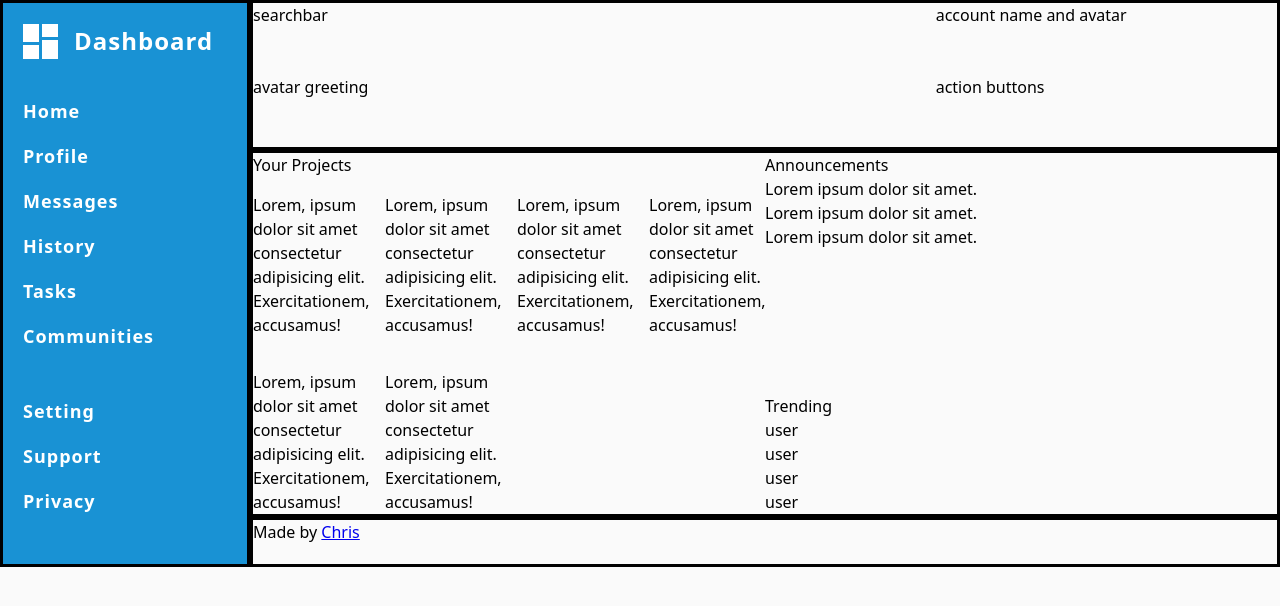
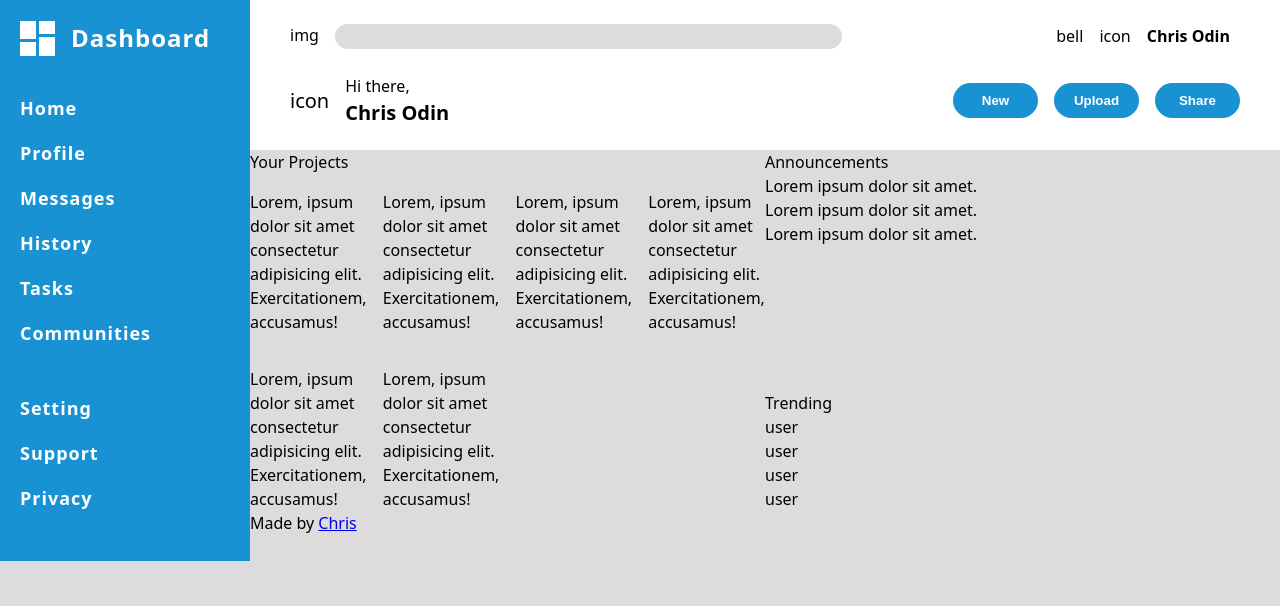
Before and after one commit to SVNRiS3/admin-dashboard, a plain HTML site: page index.html in a window 1280 px wide. Drawn offline with Linux system fonts and the light colour scheme.

Commit message:
Style header

```diff
--- a/index.html
+++ b/index.html
@@ -11,10 +11,25 @@
 	<body>
 		<div class="container">
 			<header>
-				<div class="search">searchbar</div>
-				<div class="account">account name and avatar</div>
-				<div class="details">avatar greeting</div>
-				<div class="actions">action buttons</div>
+				<div class="search">
+					<span class="search-icon">img</span
+					><input type="search" name="search" id="search" />
+				</div>
+				<div class="account">
+					<span class="notification-icon">bell</span
+					><span class="personal-icon">icon</span>
+					<div class="username">Chris Odin</div>
+				</div>
+				<div class="details">
+					<span class="personal-icon big">icon</span>
+					<div class="greeting">Hi there,</div>
+					<div class="username big">Chris Odin</div>
+				</div>
+				<div class="actions">
+					<button class="action-button">New</button
+					><button class="action-button">Upload</button
+					><button class="action-button">Share</button>
+				</div>
 			</header>
 			<div class="sidebar">
 				<div class="dashboard-title">
--- a/style.css
+++ b/style.css
@@ -6,10 +6,13 @@
 
 :root {
 	font-size: 62.5%;
+	--bg-color: rgb(220, 220, 220);
+	--main-color: white;
+	--side-color: #1992d4;
 }
 
 body {
-	background-color: rgb(250, 250, 250);
+	background-color: var(--bg-color);
 	font-family: system-ui, "Segoe UI", Roboto, Helvetica, Arial,
 		sans-serif, "Apple Color Emoji", "Segoe UI Emoji",
 		"Segoe UI Symbol";
@@ -17,18 +20,72 @@ body {
 	line-height: 1.5;
 }
 
-.container > * {
-	border: 3px solid black;
-}
-
 .container {
 	display: grid;
 	grid-template: 150px 1fr 50px / 250px 1fr;
 }
 
+header {
+	display: grid;
+	grid-template-columns: 2fr 1fr;
+	background-color: var(--main-color);
+	padding: 10px 40px;
+	align-items: center;
+}
+
+header #search {
+	appearance: none;
+	border: none;
+	border-radius: 16px;
+	background-color: var(--bg-color);
+	margin: 0 16px;
+	padding: 0.5rem;
+	width: 80%;
+}
+
+.account {
+	padding-right: 10px;
+}
+
+.username {
+	font-weight: bold;
+}
+
+.details {
+	display: grid;
+	grid-template-columns: min-content 1fr;
+	gap: 0 16px;
+	align-items: center;
+}
+
+.details .personal-icon {
+	grid-row: 1 / 3;
+}
+
+.big {
+	font-size: 2rem;
+}
+
+.account,
+.actions {
+	display: flex;
+	justify-content: end;
+	gap: 16px;
+}
+
+.action-button {
+	background-color: var(--side-color);
+	color: white;
+	font-weight: bold;
+	border: none;
+	border-radius: 32px;
+	width: 85px;
+	height: 35px;
+}
+
 .sidebar {
 	grid-row: 1 / -1;
-	background-color: #1992d4;
+	background-color: var(--side-color);
 	color: white;
 	font-size: 1.8rem;
 	font-weight: bold;
@@ -77,11 +134,6 @@ body {
 	list-style: none;
 }
 
-header {
-	display: grid;
-	grid-template-columns: 2fr 1fr;
-}
-
 main {
 	display: grid;
 	grid-template: 2fr 1fr / 1fr 1fr;
```
